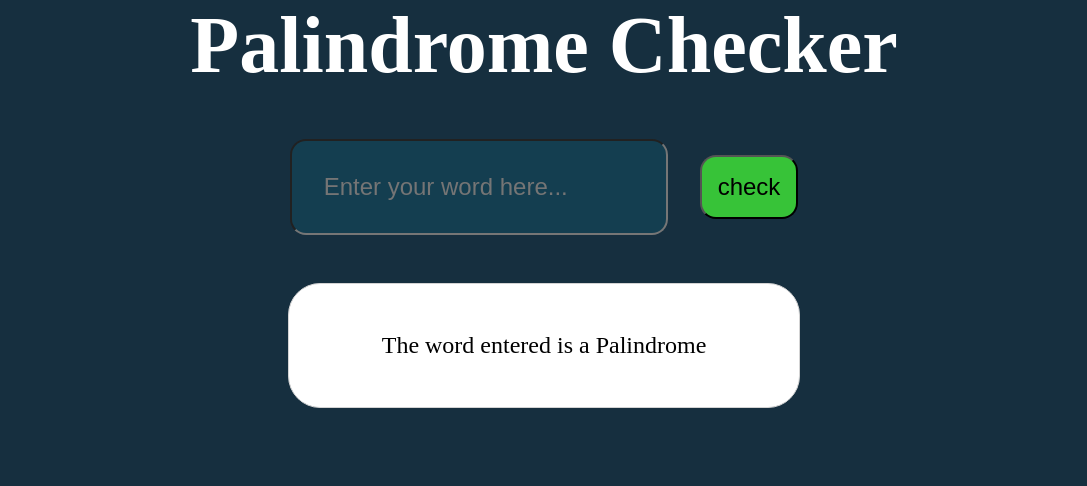
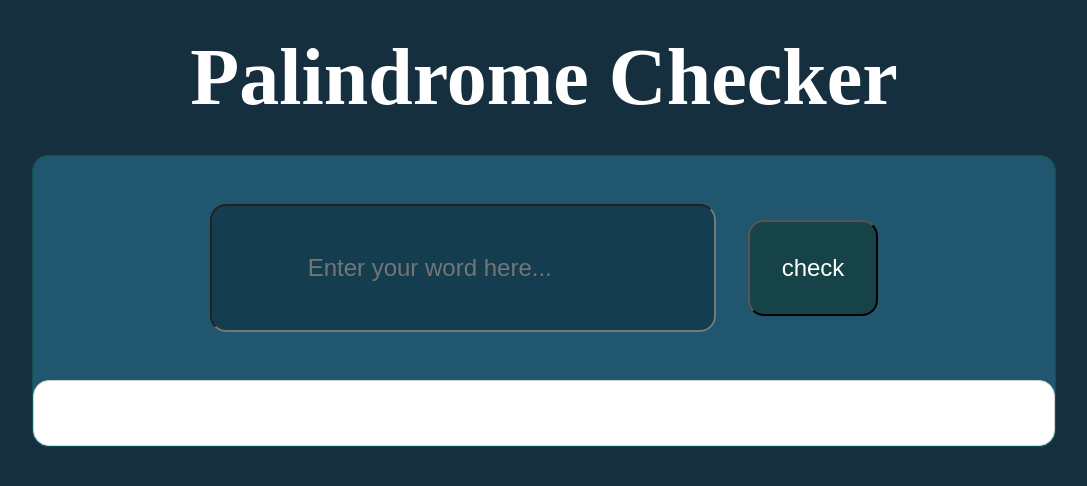
Before and after one commit to yemataferry/palindrome, a plain HTML site: page index.html in a window 1280 px wide. Shown: the whole page, without its empty margins (96-1183 px from the left). Drawn offline with Linux system fonts and the light colour scheme.

Commit message:
style and js done

```diff
--- a/assets/scripts/index.js
+++ b/assets/scripts/index.js
@@ -23,4 +23,6 @@ function checkPalindrome () {
   }
 }
 
-checkPalindrome()
+if (onclick) {
+  checkPalindrome()
+}
--- a/assets/styles/style.css
+++ b/assets/styles/style.css
@@ -1,3 +1,64 @@
+* {
+  box-sizing: border-box;
+  margin: 0;
+  padding: 0;
+}
+
+body {
+  background-color: #162f3f;
+  text-align: center;
+  width: 100%;
+  height: 100%;
+  padding-top: 2rem;
+}
+
+main {
+  border: 1px solid #105252;
+  border-radius: 1rem;
+  background-color: #21576e;
+  margin: 2rem 1rem;
+}
+
+.container {
+  justify-content: center;
+  padding: 3rem;
+  gap: 1rem;
+}
+
+h1 {
+  font-size: 2rem;
+  color: white;
+}
+
+#question {
+  font-size: 1.1rem;
+  background-color: #143e50;
+  padding: 1.5rem 0;
+  color: white;
+  border-radius: 1rem;
+  width: 100%;
+}
+
+nav {
+  border: 1px solid lightgray;
+  border-radius: 1rem;
+  justify-content: center;
+  background-color: white;
+  padding: 1.7rem;
+  font-size: 1rem;
+}
+
+button {
+  background-color: #154347f5;
+  font-size: 1rem;
+  justify-content: center;
+  padding: 1rem;
+  border-radius: 1rem;
+  margin-top: 1rem;
+  color: white;
+}
+
+@media only screen and (min-width: 768px) {
   * {
     box-sizing: border-box;
     margin: 0;
@@ -10,6 +71,14 @@ body {
     width: 100%;
     height: 100%;
     margin: auto;
+    padding-top: 2rem;
+  }
+
+  main {
+    border: 1px solid rgb(16, 82, 82);
+    border-radius: 1rem;
+    margin: 2rem 8rem;
+    background-color: #21576e;
   }
 
   .container {
@@ -27,27 +96,29 @@ h1 {
   #question {
     font-size: 1.5rem;
     background-color: #143e50;
-  padding: 2rem;
+    padding: 3rem 6rem;
     color: white;
     border-radius: 1rem;
   }
 
   nav {
     border: 1px solid lightgray;
-  border-radius: 2rem;
+    border-radius: 1rem;
     justify-content: center;
     background-color: white;
-  width: 40%;
-  padding: 3rem;
+    width: 100%;
+    padding: 2rem;
     font-size: 1.5rem;
     margin: auto;
   }
 
   button {
-  background-color: #39c939f5;
+    background-color: #154347f5;
     font-size: 1.5rem;
     justify-content: center;
-  padding: 1rem;
+    padding: 2rem;
     border-radius: 1rem;
     margin-top: 1rem;
+    color: white;
   }
+}
--- a/index.html
+++ b/index.html
@@ -12,7 +12,7 @@
         </header>
         <main>
             <div class="container">
-                <div>
+                <div class="texts">
                     <input type="text" id="question" placeholder="Enter your word here...">
                 </div>
                <div>
```
Also changed, not shown: assets/images/Desktop resp.png (added), assets/images/desktop check.png (added), assets/images/mobile check.png (added), assets/images/mobile resp.png (added), 1 other file. Lines whose indentation alone changed are shown as unchanged.
